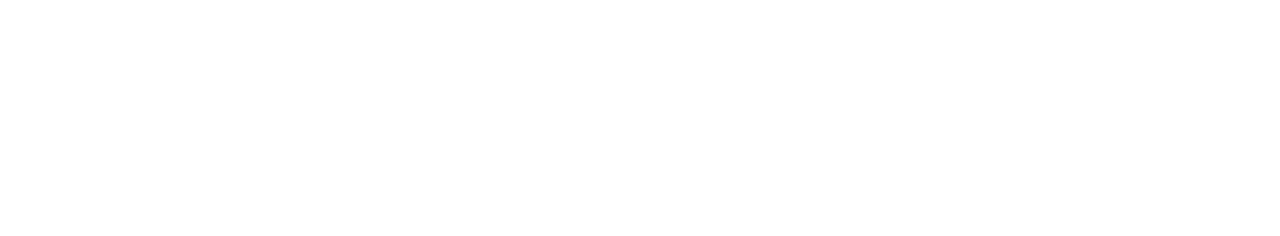
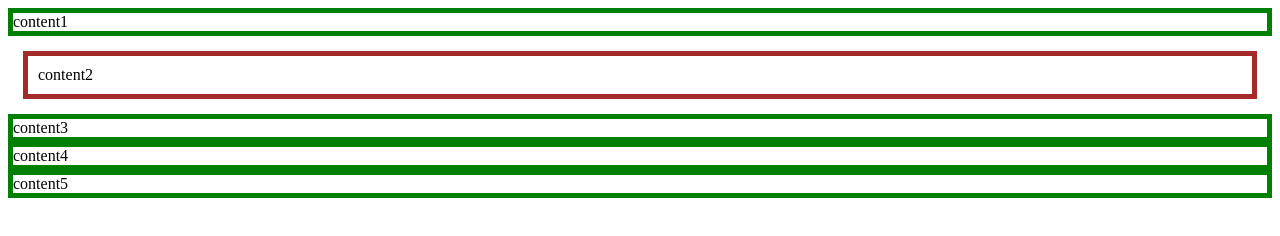
Before and after one commit to inesecinina/RC_kurss, a plain HTML site: page borders.html in a window 1280 px wide. Drawn offline with Linux system fonts and the light colour scheme; files that its build step writes are made by us from their sources.

Commit message:
borders un margins

```diff
--- a/borders.html
+++ b/borders.html
@@ -5,8 +5,12 @@
     <meta name="viewport" content="width=device-width, initial-scale=1.0">
     <meta http-equiv="X-UA-Compatible" content="ie=edge">
     <title>padding, borders, margin</title>
-    <link rel="stylesheet" href="borders.css"
+    <link rel="stylesheet" href="styles/borders.css"
 <body>
-
+ <div class="class1">content1</div>
+ <div class="class2">content2</div>
+ <div class="class3">content3</div>
+ <div class="class4">content4</div>
+ <div class="class5">content5</div>
 </body>
 </html>
--- a/styles/borders.css
+++ b/styles/borders.css
@@ -0,0 +1,8 @@
+div {
+    border: 5px solid green;
+}
+.class2 {
+    border: 5px solid brown;
+    padding: 10px;
+    margin: 15px;
+}
```
